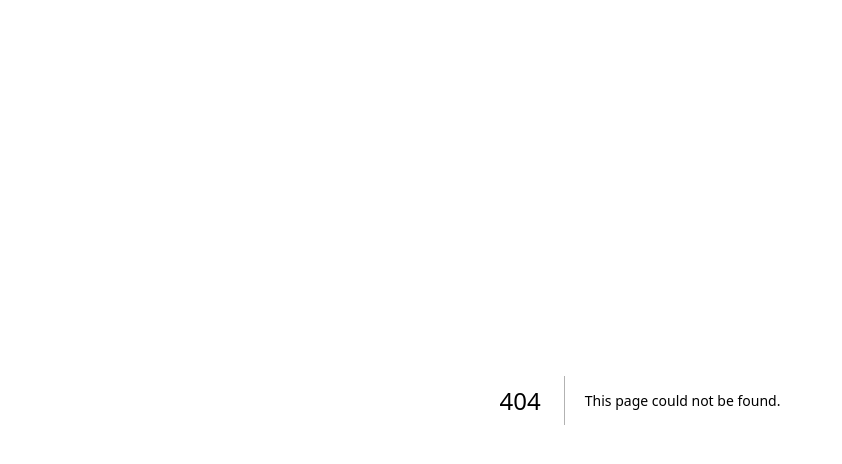
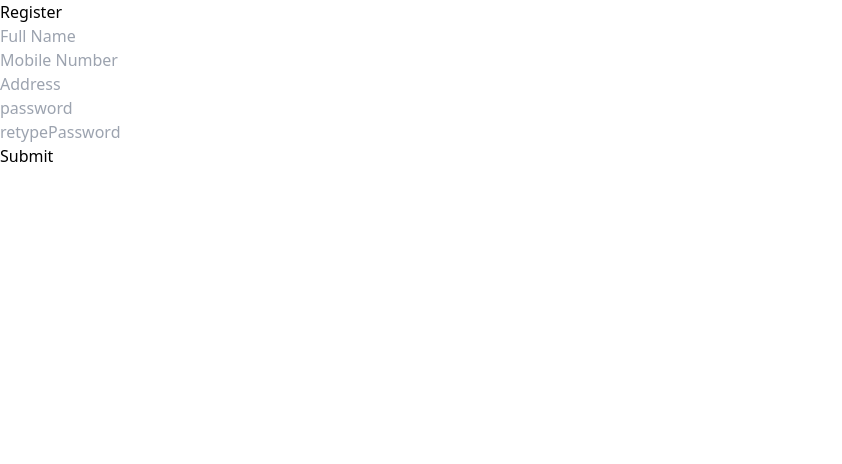
Before and after one commit to kandelarjun67/yatra, a Next.js app in the folder client/: page /testing in a window 1280 px wide. Before the commit this address had no page. Shown: the top 464 px of the page, without its empty margins (0-842 px from the left). Built offline with nearby package versions, Linux system fonts and the light colour scheme.

Commit message:
server and client side update

```diff
--- /dev/null
+++ b/client/src/pages/testing/index.js
@@ -0,0 +1,82 @@
+import React from 'react';
+ import { Formik, Form, Field } from 'formik';
+ import * as Yup from 'yup';
+
+const SignupSchema = Yup.object().shape({
+    fullName: Yup.string()
+        .min(2, 'Too Short!')
+        .max(50, 'Too Long!')
+        .required('Required'),
+    mobileNumber: Yup.string()
+        .min(2, 'Too Short!')
+        .max(50, 'Too Long!')
+        .required('Required'),
+    address: Yup.string().required('Required'),
+    password: Yup
+        .string()
+        .required('Please enter your password.')
+        .min(8, 'Your password is too short.'),
+    retypePassword: Yup
+        .string()
+        .required('Please retype your password.')
+        .oneOf([Yup.ref('password')], 'Your passwords do not match.')
+});
+
+
+const userRegistration = async(values)=> {
+    const requestOptions = {
+      method: 'POST',
+      headers: { 'Content-Type': 'application/json' },
+      body: JSON.stringify(values)
+  };
+    const res = await fetch('http://localhost:8000/testing',requestOptions)
+   }
+
+const Testing = () => (
+    <div>
+        <h1>Register</h1>
+        <Formik
+            initialValues={{
+                fullName: '',
+                mobileNumber: '',
+                address: '',
+                password: ''
+            }}
+            validationSchema={SignupSchema}
+            onSubmit={values => {
+                userRegistration(values);
+            }}
+        >
+            {({ errors, touched }) => (
+                <Form>
+                    <Field name="fullName" placeholder="Full Name" />
+                    {errors.fullName && touched.fullName ? (
+                        <div>{errors.fullName}</div>
+                    ) : null}
+                    <br />
+                    <Field name="mobileNumber" type="number" placeholder="Mobile Number" />
+                    {errors.mobileNumber && touched.mobileNumber ? (
+                        <div>{errors.mobileNumber}</div>
+                    ) : null}
+                    <br />
+                    <Field name="address" type="address" placeholder="Address" />
+                    {errors.address && touched.address ? <div>{errors.address}</div> : null}
+                    <br />
+                    <Field name="password" placeholder="password" />
+                    {errors.password && touched.password ? (
+                        <div>{errors.password}</div>
+                    ) : null}
+                    <br />
+                    <Field name="retypePassword" placeholder="retypePassword" />
+                    {errors.retypePassword && touched.retypePassword ? (
+                        <div>{errors.retypePassword}</div>
+
+                    ) : null}
+                      <br />
+                    <button type="submit">Submit</button>
+                </Form>
+            )}
+        </Formik>
+    </div>
+);
+export default Testing
```
Also changed, not shown: 1 other file (tests, documents, lock files or other folders).
